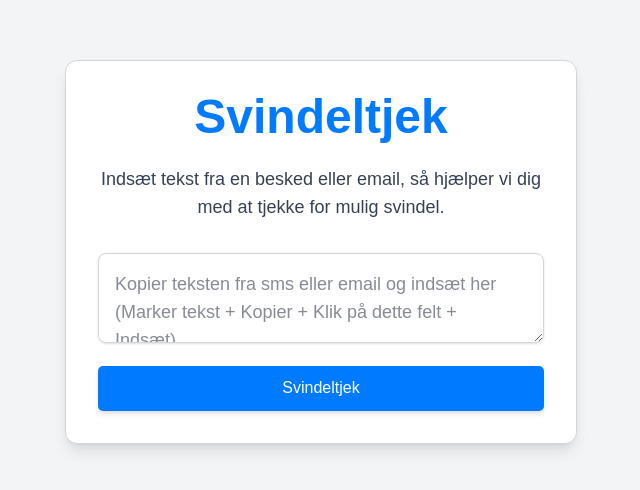
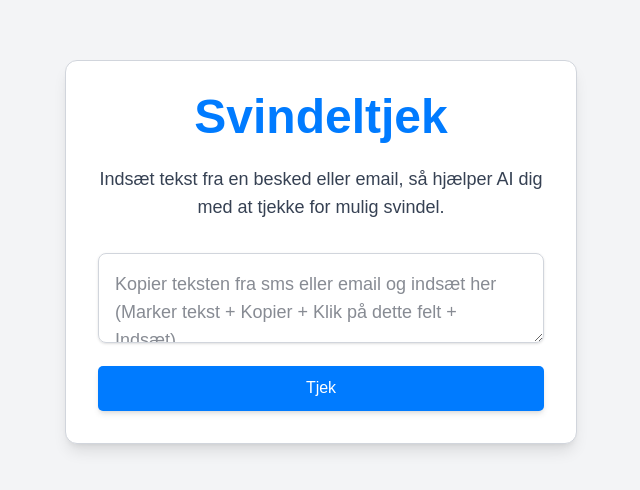
Before and after one commit to MayVangsgaard/scam-checker-dk-frontend, a Next.js app: page / in a window 1280 px wide. Shown: the part 148-638 px from the top of the page, without its empty margins (319-959 px from the left). Built offline with nearby package versions, Linux system fonts and the light colour scheme.

Commit message:
Fix: Changed wordings and updated favicon bg

```diff
--- a/app/page.js
+++ b/app/page.js
@@ -49,7 +49,7 @@ setResult(cleanResult);
       <div className="bg-white shadow-lg rounded-xl p-8 max-w-lg text-center border border-gray-300">
         <h1 className="text-5xl font-extrabold text-blue-700 mb-6">Svindeltjek</h1>
         <p className="text-lg text-gray-700 mb-6">
-          Indsæt tekst fra en besked eller email, så hjælper vi dig med at tjekke for mulig svindel.
+          Indsæt tekst fra en besked eller email, så hjælper AI dig med at tjekke for mulig svindel.
         </p>
 
         {/* Input Area */}
@@ -66,7 +66,7 @@ setResult(cleanResult);
           onClick={() => checkScam("message")}
           disabled={loading}
         >
-          {loading ? "Analyserer..." : "Svindeltjek"}
+          {loading ? "Analyserer med AI..." : "Tjek"}
         </button>
 
         {/* Result Section with Traffic Light */}
```
